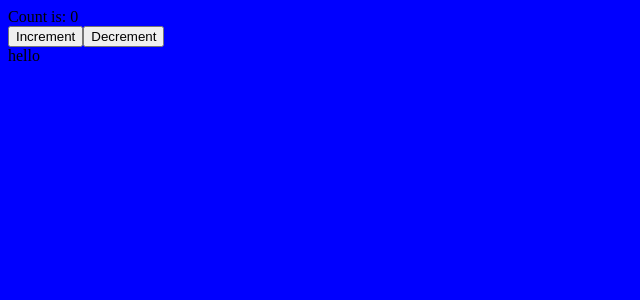
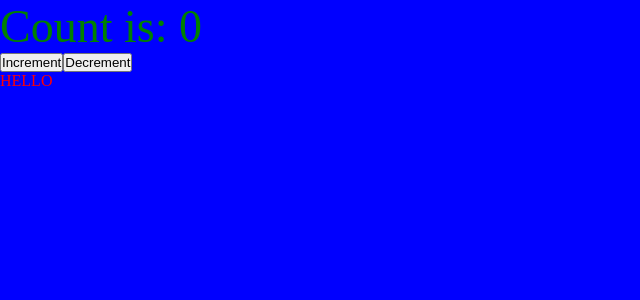
Before and after one commit to ldevprog/main-project, a React app: page / in a window 1280 px wide. Shown: the top 300 px of the page, without its empty margins (0-640 px from the left). Built offline with nearby package versions, Linux system fonts and the light colour scheme.

Commit message:
enable using css modules

```diff
--- a/src/App.tsx
+++ b/src/App.tsx
@@ -2,9 +2,9 @@ import { Counter } from "./components/Counter";
 
 export function App() {
     return (
-        <>
+        <div className="app">
             <Counter />
-            <div>hello</div>
-        </>
+            <div>HELLO</div>
+        </div>
     );
 }
--- /dev/null
+++ b/src/components/Counter.module.scss
@@ -0,0 +1,8 @@
+body {
+    background-color: blue !important;
+}
+
+.counter {
+    font-size: 46px;
+    color: green;
+}
--- a/src/components/Counter.scss
+++ /dev/null
@@ -1,3 +0,0 @@
-body {
-    background-color: blue !important;
-}
--- a/src/components/Counter.tsx
+++ b/src/components/Counter.tsx
@@ -1,12 +1,12 @@
 import { useState } from "react";
-import "./Counter.scss";
+import classes from "./Counter.module.scss";
 
 export function Counter() {
     const [count, setCount] = useState(0);
 
     return (
         <div>
-            <div>Count is: {count}</div>
+            <div className={classes.counter}>Count is: {count}</div>
             <button onClick={() => setCount((prev) => ++prev)}>
                 Increment
             </button>
--- a/src/index.scss
+++ b/src/index.scss
@@ -1,3 +1,10 @@
-body {
-    background-color: #70f;
+* {
+    margin: 0;
+    padding: 0;
+    box-sizing: border-box;
 }
+
+.app {
+    font-size: 100;
+    color: red;
+}
```
Also changed, not shown: global.d.ts (added, +7 -0 lines), 1 other file (tests, documents, lock files or other folders).
